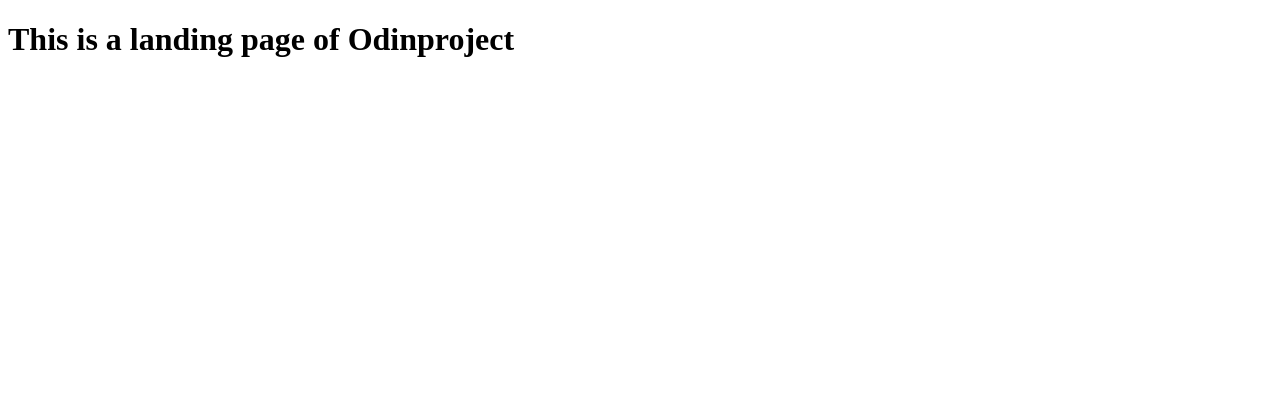
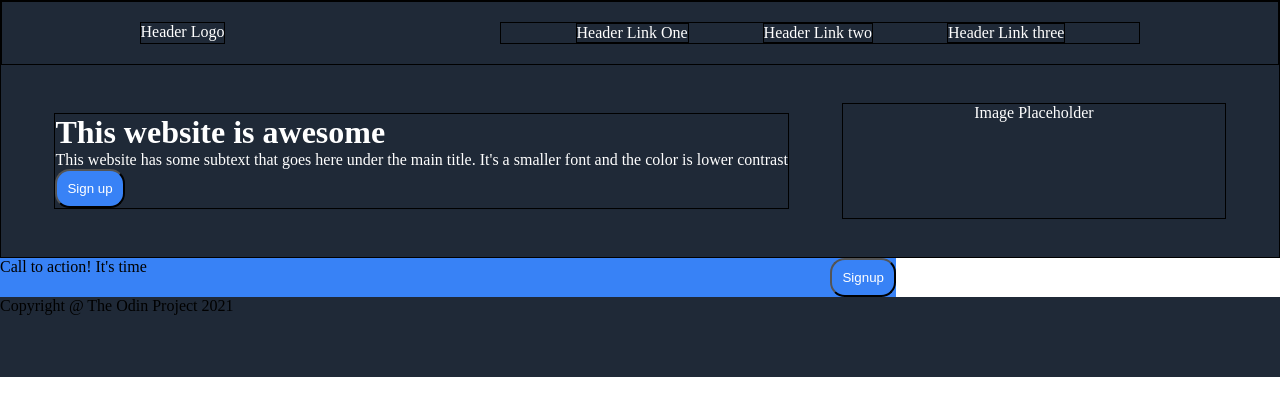
Before and after one commit to nastike/odinProject, a plain HTML site: page odin-recepies/landingPage/index.html in a window 1280 px wide. Drawn offline with Linux system fonts and the light colour scheme.

Commit message:
initial setup

```diff
--- a/odin-recepies/landingPage/index.html
+++ b/odin-recepies/landingPage/index.html
@@ -3,9 +3,41 @@
 <head>
     <meta charset="UTF-8">
     <meta name="viewport" content="width=device-width, initial-scale=1.0">
+    <link rel="stylesheet" href="style.css">
     <title>Landing Page</title>
 </head>
 <body>
-    <h1>This is a landing page of Odinproject</h1>
+    <div class="header-container">
+        <div class="header-nav">
+            <div class="header-item">Header Logo</div>
+            <div class="header-item-link">
+                <div class="header-item">Header Link One</div>
+            <div class="header-item">Header Link two</div>
+            <div class="header-item">Header Link three</div>
+            </div>
+
+        </div>
+        <div class="header-content">
+            <div class="header-description">
+                <p class="header-main-text"><h1>This website is awesome</h1>
+                    This website has some subtext that goes here under the main title. It's a smaller font and the color is lower contrast
+                </p>
+                <div class="signup"><button>Sign up</button></div>
+            </div>
+            <div class="header-image"><img src="" alt="">Image Placeholder</div>
+
+        </div>
+    </div>
+    <div class="call-to-action">
+        <div class="call-to-action-wraper">
+            <div class="call-to-action-item content">Call to action! It's time</div>
+            <div class="call-to-action-item signup"><Button>Signup</Button></div>
+            </div>
+    </div>
+
+
+    <div class="footer-container">
+        <div class="footer-item">Copyright @ The Odin Project 2021</div>
+    </div>
 </body>
 </html>
--- a/odin-recepies/landingPage/style.css
+++ b/odin-recepies/landingPage/style.css
@@ -0,0 +1,75 @@
+*{
+    box-sizing: border-box;
+    margin: 0;
+    padding: 0;
+}
+.header-container{
+    border: 1px solid black;
+    background-color: #1f2937;
+    color: white;
+
+}
+.header-nav{
+    border: 1px solid black;
+    display: flex;
+    justify-content: space-around;
+    padding: 20px 0;
+
+
+}
+.header-item{
+    border: 1px solid black;
+}
+.header-item-link{
+    display: flex;
+    justify-content: space-evenly;
+    width: 50vw;
+    border: 1px solid black;
+}
+
+.header-content{
+
+    display: flex;
+    justify-content: space-evenly;
+    height: 15vw;
+    align-items: center;
+
+
+}
+.header-main-text{
+    font-size: 48px;
+    font-style: bold;
+    color: #f9faf8;
+}
+button{
+    color: white;
+    background-color: #3882f6 ;
+    border-radius: 2ch;
+    padding: 10px;
+
+}
+.header-description{
+    border: 1px solid black;
+}
+.header-image{
+    border: 1px solid black;
+    height: 60%;
+    width: 30%;
+    text-align: center;
+
+}
+.call-toaction{
+    display: flex;
+    justify-content: center;
+}
+.call-to-action-wraper{
+    display: flex;
+    justify-content: space-between;
+    background-color: #3882f6;
+    width: 70vw;
+}
+
+.footer-container{
+    background-color: #1f2937;
+    height: 10vh;
+}
```
